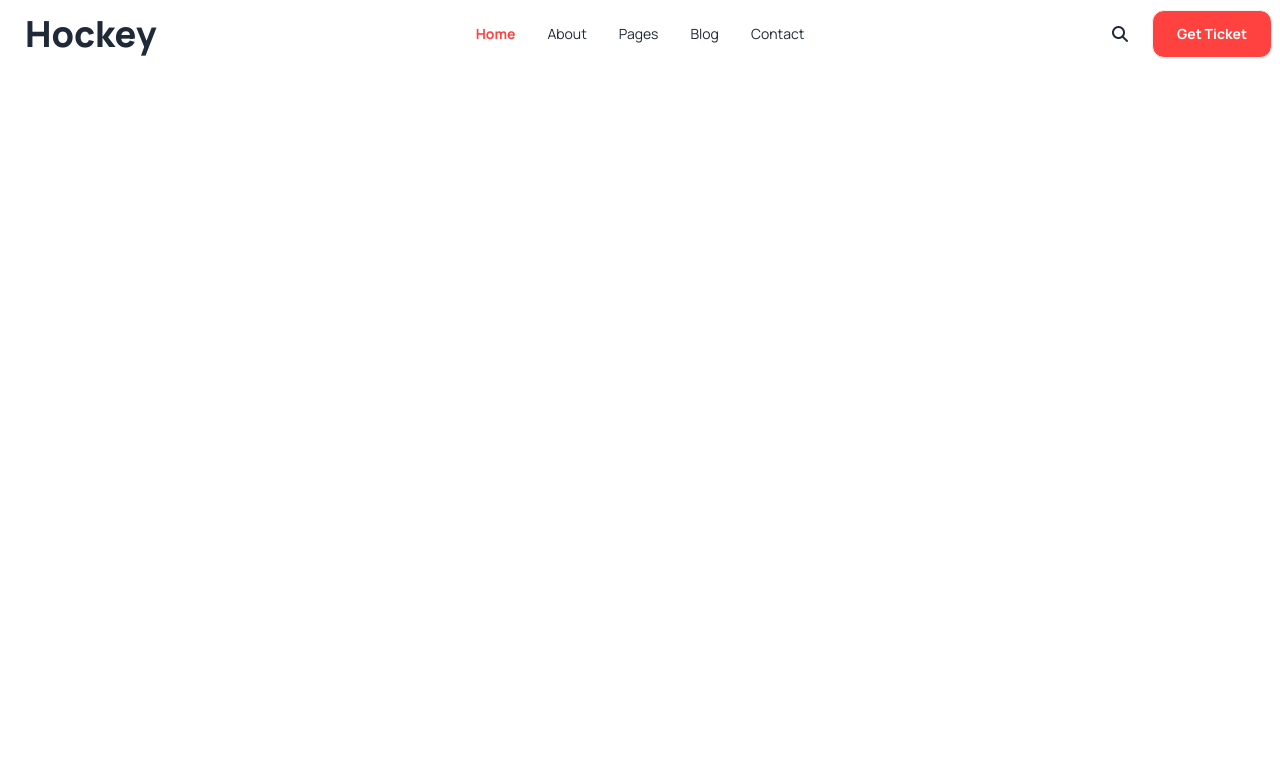
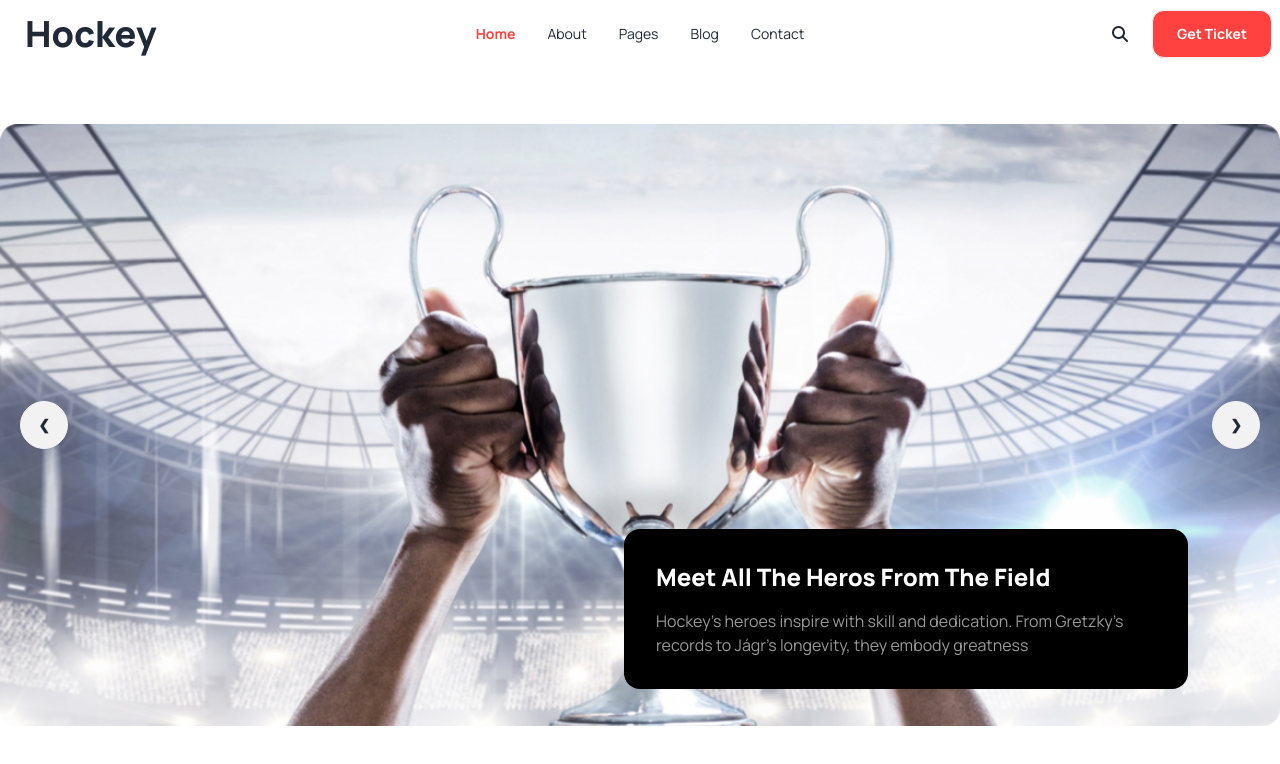
Before and after one commit to rayadrabbi904/Assignment-3, a plain HTML site: page index.html in a window 1280 px wide. Drawn offline with nearby package versions, Linux system fonts and the light colour scheme.

Commit message:
slider section complete

```diff
--- a/index.html
+++ b/index.html
@@ -21,7 +21,7 @@
 </head>
 <body class="man-rope">
     <header class="container mx-auto">
-
+     <!-- navbar section -->
       <nav>
         <div class="">
             <div class="navbar bg-base-100">
@@ -62,6 +62,34 @@
         </div>
       </nav>
 
+      <!-- slider section -->
+      <div class="carousel w-full py-7 rounded-xl lg:py-14 rounded-xl">
+        <div id="slide1" class="carousel-item relative w-full">
+          <img src="./Images/1.png" class=" w-full relative" />
+          <div class="absolute flex justify-between transform -translate-y-1/2 left-5 right-5 top-1/2">
+            <a href="#slide4" class="btn btn-circle">❮</a>
+            <a href="#slide2" class="btn btn-circle">❯</a>
+            <div class=" bg-black rounded-2xl absolute space-y-4  lg:left-[604px] p-8 top-32">
+              <h2 class="text-white text-[18px] font-extrabold lg:text-2xl">Meet All The Heros From The Field</h2>
+              <p class=" text-[#ffffff99] text-[14px] lg:w-[500px] text-base">Hockey's heroes inspire with skill and dedication. From Gretzky's records to Jágr's longevity, they embody greatness</p>
+            </div>
+          </div>
+        </div>
+        <!-- 2 -->
+        <div id="slide2" class="carousel-item relative w-full">
+          <img src="./Images/1.png" class=" w-full relative" />
+          <div class="absolute flex justify-between transform -translate-y-1/2 left-5 right-5 top-1/2">
+            <a href="#slide1" class="btn btn-circle">❮</a>
+            <a href="#slide3" class="btn btn-circle">❯</a>
+            <div class=" bg-black rounded-2xl absolute space-y-4  lg:left-[604px] p-8 top-32">
+              <h2 class="text-white text-[18px] font-extrabold lg:text-2xl">Meet All The Heros From The Field</h2>
+              <p class=" text-[#ffffff99] text-[14px] lg:w-[500px] text-base">Hockey's heroes inspire with skill and dedication. From Gretzky's records to Jágr's longevity, they embody greatness</p>
+            </div>
+          </div>
+        </div>
+
+      </div>
+
     </header>
 
     <main>
```
